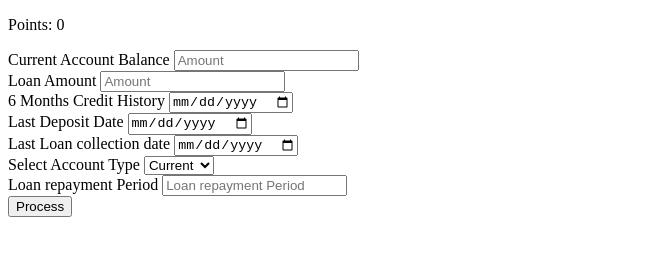
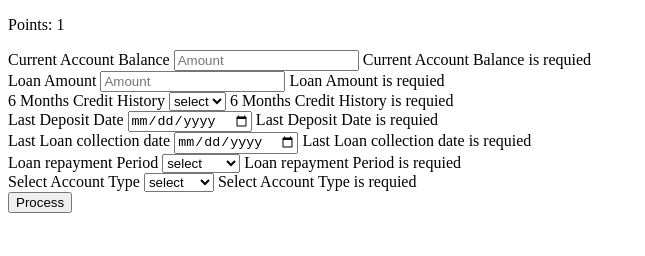
Before and after one commit to Tokonih/Loan-application-eligibility-, a plain HTML site: page index.html in a window 1280 px wide. Both pictures are taken after a click on the button "Process". Shown: the whole page, without its empty margins (0-645 px from the left). Drawn offline with Linux system fonts and the light colour scheme.

Commit message:
i added more conditions

```diff
--- a/index.html
+++ b/index.html
@@ -10,7 +10,7 @@
 
 <body>
     <div>
-        <p>Points: <span id="Points">0</span></p>
+        <p>Points: <span id="Points"></span></p>
     </div>
     <form action="">
         <div>
@@ -27,7 +27,22 @@
 
         <div>
             <label for="">6 Months Credit History</label>
-            <input type="date" name="Credit History" class="Loan" id="creditHistory" placeholder="0 - 6 months">
+            <select name="" class="Loan" id="creditHistory">
+                <option value="">select</option>
+                <option value="1">1</option>
+                <option value="2">2</option>
+                <option value="3">3</option>
+                <option value="4">4</option>
+                <option value="5">5</option>
+                <option value="6">6</option>
+                <option value="7">7</option>
+                <option value="8">8</option>
+                <option value="9">9</option>
+                <option value="10">10</option>
+                <option value="11">11</option>
+                <option value="12">12</option>
+            </select>
+            <!-- <input type="date" name="Credit History" class="Loan" id="creditHistory" placeholder="0 - 6 months"> -->
             <span></span>
         </div>
 
@@ -45,19 +60,37 @@
         </div>
 
         <div>
+            <label for="">Loan repayment Period </label>
+            <select name="" class="Loan"  id="repaymentPeriod">
+                <option value="">select</option>
+                <option value="1">1 month</option>
+                <option value="2">2 month</option>
+                <option value="3">3 month</option>
+                <option value="4">4 month</option>
+                <option value="5">5 month</option>
+                <option value="6">6 month</option>
+                <option value="7">7 month</option>
+                <option value="8">8 month</option>
+                <option value="9">9 month</option>
+                <option value="10">10 month</option>
+                <option value="11">11 month</option>
+                <option value="12">12 month</option>
+            </select>
+            <!-- <input type="number" name="Current Balance" class="Loan" id="repaymentPeriod" placeholder="Loan repayment Period "> -->
+            <span></span>
+        </div>
+
+        <div>
             <label for="">Select Account Type</label>
             <select name="" id="accountType" class="Loan">
+                <option value="">select</option>
                 <option value="Current">Current</option>
                 <option value="Savings">Savings</option>
             </select>
             <span></span>
         </div>
 
-        <div>
-            <label for="">Loan repayment Period </label>
-            <input type="number" name="Current Balance" class="Loan" id="repaymentPeriod" placeholder="Loan repayment Period ">
-            <span></span>
-        </div>
+
     </form>
     <button id="btn">Process</button>
 
--- a/index.js
+++ b/index.js
@@ -6,30 +6,112 @@ let lastLoan = document.getElementById('lastLoan')
 let accountType = document.getElementById('accountType')
 let repaymentPeriod = document.getElementById('repaymentPeriod')
 let Points = document.getElementById('Points')
-// points = 0
+// Points = 0
+// Points.innerHTML = Points
 
-
-function validation(){
+function validation() {
     let loan = document.querySelectorAll('.Loan')
     let error = false
-for(let i = 0; i<loan.length; i++){
-    if(loan[i].value == "" || loan[i].value == null){
-        loan[i].nextElementSibling.innerHTML = loan[i].previousElementSibling.innerHTML + "'is requied"
+    for (let i = 0; i < loan.length; i++) {
+        if (loan[i].value == "" || loan[i].value == null) {
+            loan[i].nextElementSibling.innerHTML = loan[i].previousElementSibling.innerHTML + " is requied"
             // error=true
-    }else {
+        } else {
             loan[i].nextElementSibling.innerHTML == ""
         }
     }
 }
 
-function eligibility(){
-    if(currentBalance.value > loanAmount.value ){
-        Points.innerHTML = 10
-    }else if(currentBalance.value < loanAmount.value){
-        Points.innerHTML = -10
+function eligibility() {
+    if (currentBalance.value > loanAmount.value) {
+        Points.innerHTML ++
+    } else if (currentBalance.value < loanAmount.value) {
+        Points.innerHTML--
+        // Points.innerHTML = -10
     }
 
-    if()
+
+    // 6 months credit history
+    if (creditHistory.value < 6) {
+        Points.innerHTML++
+    } else if (creditHistory.value > 6) {
+        Points.innerHTML--
+    }
+
+
+    // last Deposite
+
+    let inputDate = new Date(lastDeposit.value)
+    let currentDate = new Date()
+
+    let inputYear = inputDate.getFullYear()
+    let inputMonth = inputDate.getMonth()
+
+    let currentYear = currentDate.getFullYear()
+    let currentMonth = currentDate.getMonth()
+
+    let theYearDifference = currentYear - inputYear
+    let theMonthDifference = currentMonth -inputMonth
+    let totaldiff = theYearDifference*12 + theMonthDifference
+    // console.log(totaldiff)
+
+    if(totaldiff < 6){
+        // Points.innerHTML++
+        // console.log(totaldiff)
+    }else if (totaldiff > 6){
+        // Points.innerHTML--
+        // console.log(totaldiff)
+    }
+
+
+    // last Loan
+    let userDate = new Date(lastLoan.value);
+    let systemDate = new Date();
+
+    let useryear = userDate.getFullYear()
+    let usermonth = userDate.getMonth()
+
+    let systemYear = systemDate.getFullYear()
+    let systemMonth = systemDate.getMonth()
+
+
+    let monthDifference = systemMonth - usermonth
+    let yearDifference = systemYear - useryear
+
+    let totalMonthsDifference = yearDifference*12 + monthDifference
+    console.log(totalMonthsDifference)
+
+
+    if(totalMonthsDifference > 6){
+        alert('youre eligible')
+        // Points.innerHTM--
+        // console.log(totalMonthsDifference)
+    }else if(totalMonthsDifference < 6){
+        alert('youre not eligible')
+        // Points.innerHTML++
+        // console.log(totalMonthsDifference)
+    }
+
+    // loan repayment period
+    if (repaymentPeriod.value < 6){
+        // console.log(repaymentPeriod.value)
+        // Points.innerHTML++
+    }else if (repaymentPeriod.value > 6 ){
+        // Points.innerHTML--
+    }
+
+    // account type
+    if (accountType.value == "Current"){
+        // Points.innerHTML++
+        alert('nice')
+
+    }else if (accountType.value == "Savings" ){
+        // Points.innerHTML--
+        alert('not nice')
+    }else{
+        // alert('select account type')
+
+    }
 }
 
 document.getElementById('btn').onclick = () => {
```
Lines whose indentation alone changed are shown as unchanged.
